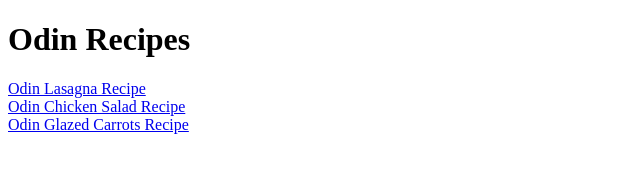
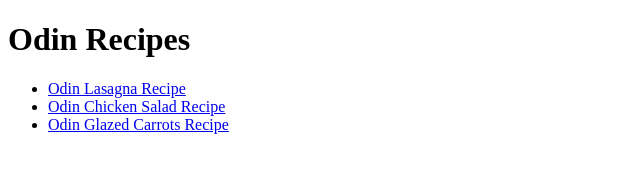
Before and after one commit to CarbonZL1/odin-recipes, a plain HTML site: page index.html in a window 1280 px wide. Shown: the whole page, without its empty margins (0-640 px from the left). Drawn offline with Linux system fonts and the light colour scheme.

Commit message:
Update index with lists

```diff
--- a/index.html
+++ b/index.html
@@ -6,10 +6,10 @@
     </head>
     <body>
         <h1>Odin Recipes</h1>
-        <a href="./recipes/lasagna.html">Odin Lasagna Recipe</a>
-        <br>
-        <a href="./recipes/chicken-salad.html">Odin Chicken Salad Recipe</a>
-        <br>
-        <a href="./recipes/glazed-carrots.html">Odin Glazed Carrots Recipe</a>
+        <ul>
+            <li><a href="./recipes/lasagna.html">Odin Lasagna Recipe</a></li>
+            <li><a href="./recipes/chicken-salad.html">Odin Chicken Salad Recipe</a></li>
+            <li><a href="./recipes/glazed-carrots.html">Odin Glazed Carrots Recipe</a></li>
+        </ul>
     </body>
 </html>
```
